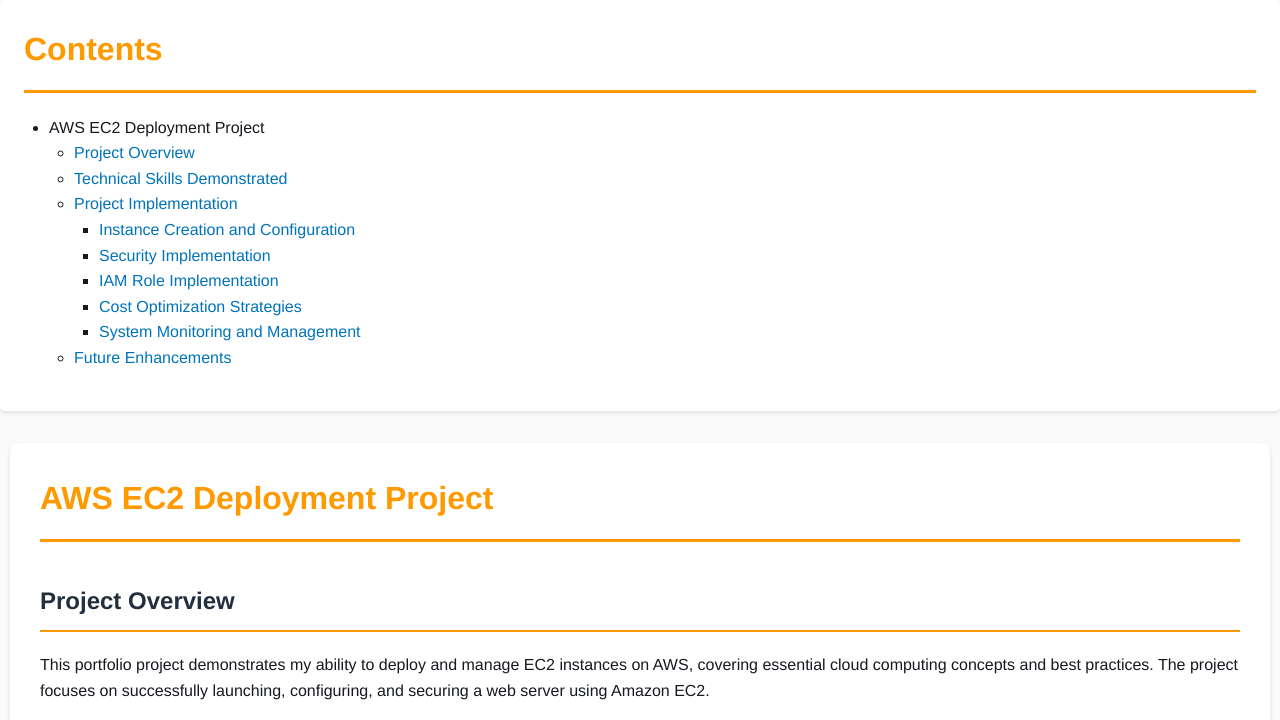
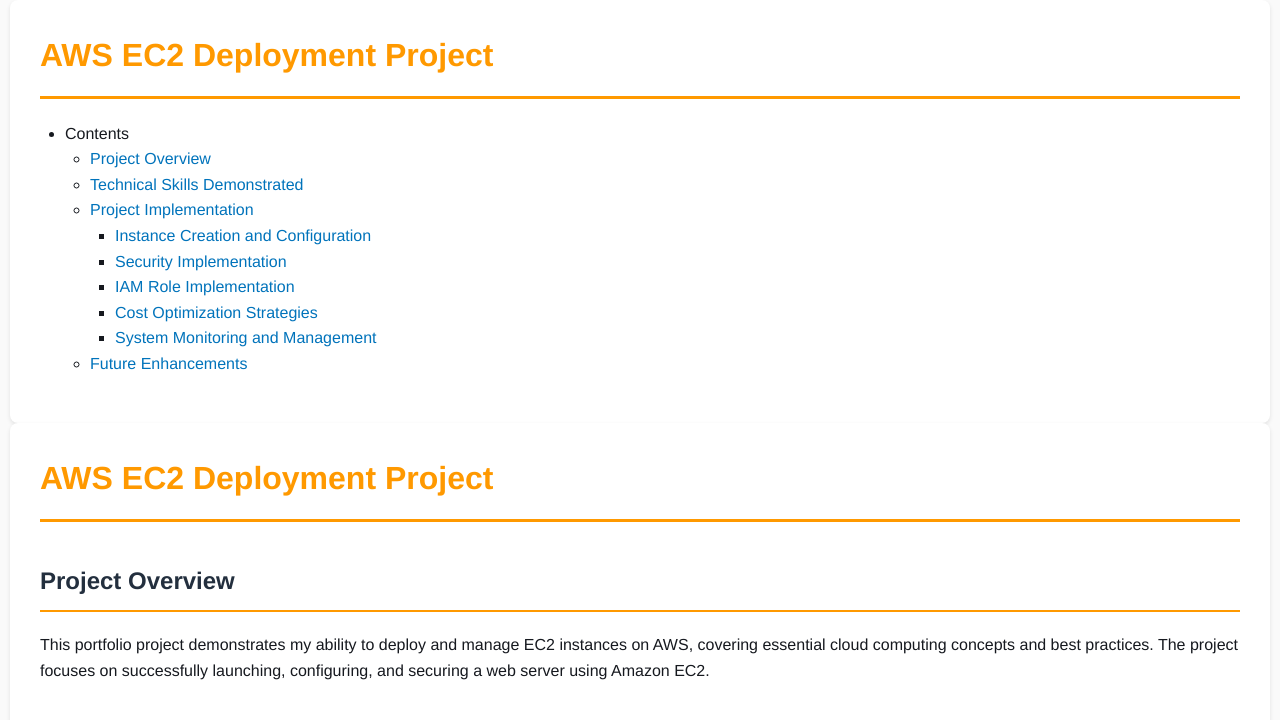
Before and after one commit to deanmtd/AWS-EC2-Deployment-Projects-P1, a plain HTML site: page index.html in a window 1280 px wide. Shown: the top 720 px of the page. Drawn offline with Linux system fonts and the light colour scheme.

Commit message:
Update index.html

```diff
--- a/index.html
+++ b/index.html
@@ -130,10 +130,10 @@
     </style>
 </head>
 <body>
-    <div class="contents">
-        <h1>Contents</h1>
+    <div class="container">
+        <h1>AWS EC2 Deployment Project</h1>
         <ul>
-            <li>AWS EC2 Deployment Project
+            <li>Contents
                 <ul>
                     <li><a href="#project-overview">Project Overview</a></li>
                     <li><a href="#technical-skills-demonstrated">Technical Skills Demonstrated</a></li>
```
